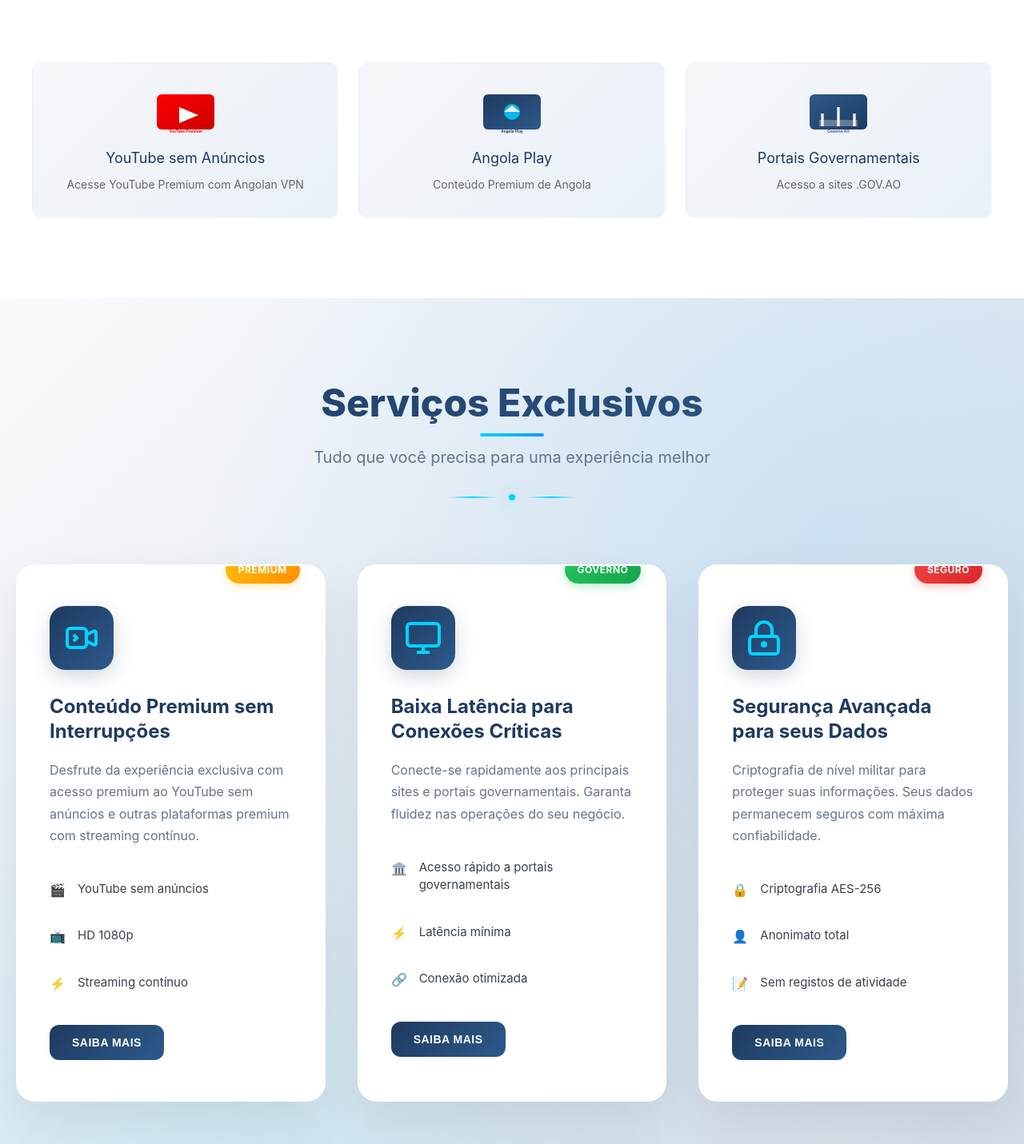
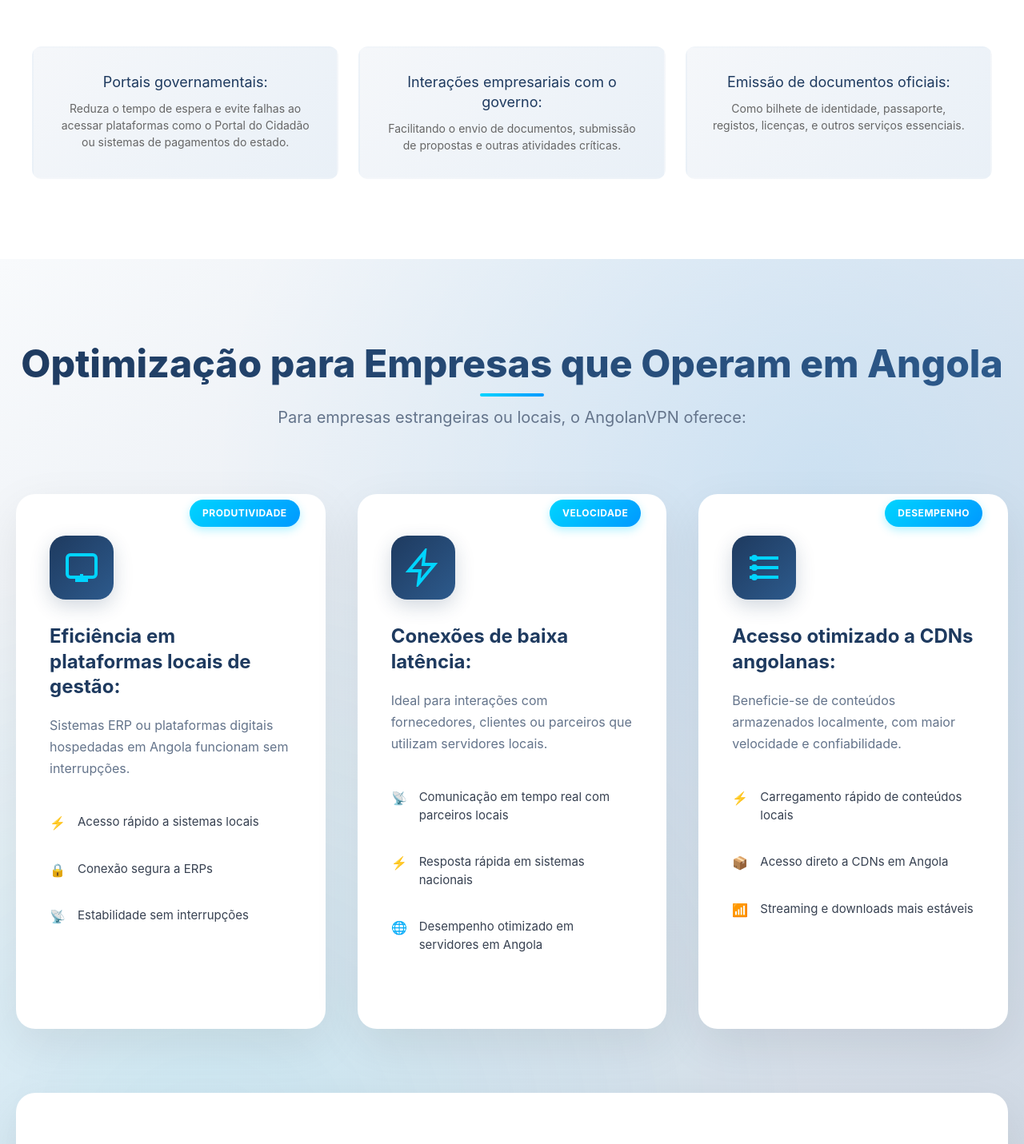
Before and after one commit to GeovanyFilipe/Projeto-do-Estagio-, an Angular app: page / in a window 1280 px wide. Shown: the part 1179-2610 px from the top of the page at 80% size. Built offline with nearby package versions, Linux system fonts and the light colour scheme.

Commit message:
Tiramos um dos rodapés, e colocamos as informações do pdf

```diff
--- a/src/app/inicio/inicio.component.css
+++ b/src/app/inicio/inicio.component.css
@@ -257,6 +257,7 @@
 .cta-content h2 {
   font-size: 42px;
   margin: 0 0 15px 0;
+  color: #fff;
 }
 
 .cta-content p {
--- a/src/app/inicio/inicio.component.html
+++ b/src/app/inicio/inicio.component.html
@@ -22,8 +22,8 @@
   </div>
 
   <div class="hero-content">
-    <h1 class="hero-title">Sua Privacidade, Nossa Missão</h1>
-    <p class="hero-subtitle">VPN Segura, Rápida e Confiável Desenvolvida para Angola</p>
+    <h1 class="hero-title">Conectando o Mundo à Internet Angolana</h1>
+    <p class="hero-subtitle">O AngolanVPN é uma solução inovadora de VPN que melhora a conectividade à internet angolana, oferecendo acesso seguro e eficiente a sistemas, oportunidades de negócio e uma melhor experiência digital para empresas e indivíduos.</p>
     <div class="hero-buttons">
       <button class="btn-primary">Experimente Grátis</button>
       <button class="btn-secondary">Saiba Mais</button>
@@ -38,19 +38,28 @@
 <section class="featured-section">
   <div class="featured-wrapper">
     <div class="featured-card">
-      <img src="/imagens/youtube.svg" alt="YouTube Premium">
-      <h3>YouTube sem Anúncios</h3>
-      <p>Acesse YouTube Premium com Angolan VPN</p>
+      <h3>Portais governamentais:</h3>
+      <p>Reduza o tempo de espera e evite falhas ao
+        acessar plataformas
+        como o Portal do
+        Cidadão ou sistemas de
+        pagamentos do estado.</p>
     </div>
     <div class="featured-card">
-      <img src="/imagens/angola-play.svg" alt="Angola Play">
-      <h3>Angola Play</h3>
-      <p>Conteúdo Premium de Angola</p>
+      <h3>Interações empresariais com o governo:</h3>
+      <p>Facilitando o envio de
+        documentos, submissão de
+        propostas e outras atividades
+        críticas.</p>
     </div>
     <div class="featured-card">
-      <img src="/imagens/governo.svg" alt="Governo">
-      <h3>Portais Governamentais</h3>
-      <p>Acesso a sites .GOV.AO</p>
+      <h3>Emissão de documentos oficiais:</h3>
+      <p>Como bilhete de
+          identidade,
+          passaporte, registos,
+          licenças, e outros
+          serviços essenciais.
+          </p>
     </div>
   </div>
 </section>
@@ -112,9 +121,6 @@
   </div>
 </section>
 
-<app-rodape></app-rodape>
-
-
 <div class="uk-container uk-margin-medium-bottom  uk-text-center uk-margin">
     <h1>Descarregue AngolanVPN. <br> É gratuito por 7 dias!</h1>
     <div class="uk-grid-column-medium uk-margin uk-grid-row-large uk-padding uk-child-width-1-3@m uk-grid">
--- a/src/app/layout/slider/slider.component.html
+++ b/src/app/layout/slider/slider.component.html
@@ -3,9 +3,8 @@
     <div class="uk-grid-column-medium uk-margin uk-grid-row-large uk-padding uk-child-width-1-2@m uk-grid">
         <!-- First Image and Modal -->
         <div class="uk-text-left">
-            <h1 style="color:#000">Conecte-se a novas oportunidades, <br> conecte-se à <b>AngolanVPN</b></h1>
-            <p>Experimente a potência da nossa VPN, construída sobre a sólida infraestrutura da Angola Cables, proprietária do SACS. A <b>#1 operadora mais interconectada da África</b> e <b>#23 no mundo</b> no ranking da CAIDA. Segurança, velocidade e confiança em cada conexão.</p>
-            <a href="#"><button class="uk-button uk-button-secondary uk-border-pill">Ver Mapa da Rede</button></a>
+            <h1 style="color:#000">Acesso Rápido a Sistemas Públicos e Serviços do Estado</h1>
+            <p>O AngolanVPN conecta você diretamente a servidoreslocalizados em Angola, tornando o acesso a sistemaspúblicos mais rápido e eficiente. Ideal para: </p>
         </div>
 
 
--- a/src/app/layout/specs/specs.component.css
+++ b/src/app/layout/specs/specs.component.css
@@ -98,7 +98,7 @@
 /* ======================== CARD BADGES ======================== */
 .card-badge {
   position: absolute;
-  top: -12px;
+  top: 5px;
   right: 30px;
   background: linear-gradient(135deg, #00d4ff 0%, #0099ff 100%);
   color: white;
@@ -297,47 +297,7 @@
   transform: scale(1.2);
 }
 
-/* ======================== CTA BUTTON ======================== */
-.card-cta {
-  margin-top: auto;
-}
 
-.cta-button {
-  background: linear-gradient(135deg, #1e3a5f 0%, #2d5a8c 100%);
-  color: white;
-  border: none;
-  padding: 14px 28px;
-  border-radius: 12px;
-  font-size: 14px;
-  font-weight: 600;
-  cursor: pointer;
-  transition: all 0.3s cubic-bezier(0.4, 0, 0.2, 1);
-  position: relative;
-  overflow: hidden;
-  text-transform: uppercase;
-  letter-spacing: 0.5px;
-}
-
-.cta-button::before {
-  content: '';
-  position: absolute;
-  top: 0;
-  left: -100%;
-  width: 100%;
-  height: 100%;
-  background: linear-gradient(90deg, transparent, rgba(255, 255, 255, 0.2), transparent);
-  transition: left 0.5s ease;
-}
-
-.cta-button:hover::before {
-  left: 100%;
-}
-
-.cta-button:hover {
-  background: linear-gradient(135deg, #2d5a8c 0%, #1e3a5f 100%);
-  transform: translateY(-2px);
-  box-shadow: 0 8px 25px rgba(30, 58, 95, 0.3);
-}
 
 /* ======================== STATS SECTION ======================== */
 .stats-section {
--- a/src/app/layout/specs/specs.component.html
+++ b/src/app/layout/specs/specs.component.html
@@ -1,85 +1,83 @@
 <section class="specs-container">
   <div class="specs-wrapper">
     <div class="specs-header">
-      <h2>Serviços Exclusivos</h2>
-      <p>Tudo que você precisa para uma experiência melhor</p>
-      <div class="header-decoration">
-        <div class="decoration-line"></div>
-        <div class="decoration-dot"></div>
-        <div class="decoration-line"></div>
-      </div>
+      <h2>Optimização para Empresas que Operam em Angola</h2>
+      <p>Para empresas estrangeiras ou locais, o AngolanVPN oferece:</p>
     </div>
 
     <div class="specs-grid">
       <!-- Card 1 -->
-      <div class="spec-card premium-card">
-        <div class="card-badge">Premium</div>
+        <div class="spec-card efficiency-card">
+          <div class="card-badge">Produtividade</div>
           <div class="card-icon">
             <svg width="48" height="48" viewBox="0 0 24 24" fill="none" stroke="currentColor" stroke-width="2">
-            <path d="M15 10l4.553-2.276A1 1 0 0121 8.618v6.764a1 1 0 01-1.447.894L15 14M5 18h8a2 2 0 002-2V8a2 2 0 00-2-2H5a2 2 0 00-2 2v8a2 2 0 002 2z"/>
-            <path d="M7 10l2 2-2 2"/>
+              <rect x="3" y="4" width="18" height="14" rx="2"/>
+              <path d="M8 20h8"/>
+              <path d="M12 16v4"/>
             </svg>
           </div>
-        <h3>Conteúdo Premium sem Interrupções</h3>
-        <p>Desfrute da experiência exclusiva com acesso premium ao YouTube sem anúncios e outras plataformas premium com streaming contínuo.</p>
+        <h3>Eficiência em
+            plataformas locais de
+            gestão:</h3>
+        <p>Sistemas ERP ou
+            plataformas digitais
+            hospedadas em Angola
+            funcionam sem
+            interrupções.</p>
           <ul class="features-list">
-          <li><span class="feature-icon">🎬</span>YouTube sem anúncios</li>
-          <li><span class="feature-icon">📺</span>HD 1080p</li>
-          <li><span class="feature-icon">⚡</span>Streaming contínuo</li>
+            <li><span class="feature-icon">⚡</span>Acesso rápido a sistemas locais</li>
+            <li><span class="feature-icon">🔒</span>Conexão segura a ERPs</li>
+            <li><span class="feature-icon">📡</span>Estabilidade sem interrupções</li>
           </ul>
-        <div class="card-cta">
-          <button class="cta-button">Saiba Mais</button>
-        </div>
       </div>
 
       <!-- Card 2 -->
-      <div class="spec-card government-card">
-        <div class="card-badge">Governo</div>
+      <div class="spec-card latency-card">
+        <div class="card-badge">Velocidade</div>
         <div class="card-icon">
           <svg width="48" height="48" viewBox="0 0 24 24" fill="none" stroke="currentColor" stroke-width="2">
-            <rect x="2" y="3" width="20" height="14" rx="2" ry="2"/>
-            <line x1="8" y1="21" x2="16" y2="21"/>
-            <line x1="12" y1="17" x2="12" y2="21"/>
-            <path d="M7 7h.01"/>
-            <path d="M12 7h.01"/>
-            <path d="M17 7h.01"/>
-            <path d="M7 11h.01"/>
-            <path d="M12 11h.01"/>
-            <path d="M17 11h.01"/>
+            <path d="M13 2L3 14h7l-1 8 10-12h-7l1-8z"/>
           </svg>
         </div>
-        <h3>Baixa Latência para Conexões Críticas</h3>
-        <p>Conecte-se rapidamente aos principais sites e portais governamentais. Garanta fluidez nas operações do seu negócio.</p>
+        <h3>Conexões de baixa latência:</h3>
+        <p>Ideal para interações
+            com fornecedores,
+            clientes ou parceiros
+            que utilizam
+            servidores locais.</p>
        <ul class="features-list">
-          <li><span class="feature-icon">🏛️</span>Acesso rápido a portais governamentais</li>
-          <li><span class="feature-icon">⚡</span>Latência mínima</li>
-          <li><span class="feature-icon">🔗</span>Conexão otimizada</li>
+          <li><span class="feature-icon">📡</span>Comunicação em tempo real com parceiros locais</li>
+          <li><span class="feature-icon">⚡</span>Resposta rápida em sistemas nacionais</li>
+          <li><span class="feature-icon">🌐</span>Desempenho otimizado em servidores em Angola</li>
         </ul>
-        <div class="card-cta">
-          <button class="cta-button">Saiba Mais</button>
-        </div>
       </div>
 
       <!-- Card 3 -->
-      <div class="spec-card security-card">
-        <div class="card-badge">Seguro</div>
+        <div class="spec-card cdn-card">
+        <div class="card-badge">Desempenho</div>
         <div class="card-icon">
           <svg width="48" height="48" viewBox="0 0 24 24" fill="none" stroke="currentColor" stroke-width="2">
-            <rect x="3" y="11" width="18" height="11" rx="2" ry="2"/>
-            <circle cx="12" cy="16" r="1"/>
-            <path d="M7 11V7a5 5 0 0110 0v4"/>
+            <path d="M3 12h18"/>
+            <path d="M3 6h18"/>
+            <path d="M3 18h18"/>
+            <circle cx="6" cy="6" r="1"/>
+            <circle cx="6" cy="12" r="1"/>
+            <circle cx="6" cy="18" r="1"/>
           </svg>
         </div>
-        <h3>Segurança Avançada para seus Dados</h3>
-        <p>Criptografia de nível militar para proteger suas informações. Seus dados permanecem seguros com máxima confiabilidade.</p>
+        <h3>Acesso otimizado a CDNs angolanas:</h3>
+        <p>Beneficie-se de
+            conteúdos
+            armazenados
+            localmente, com
+            maior velocidade e
+            confiabilidade.
+          </p>
             <ul class="features-list">
-          <li><span class="feature-icon">🔒</span>Criptografia AES-256</li>
-          <li><span class="feature-icon">👤</span>Anonimato total</li>
-          <li><span class="feature-icon">📝</span>Sem registos de atividade</li>
+              <li><span class="feature-icon">⚡</span>Carregamento rápido de conteúdos locais</li>
+              <li><span class="feature-icon">📦</span>Acesso direto a CDNs em Angola</li>
+              <li><span class="feature-icon">📶</span>Streaming e downloads mais estáveis</li>
             </ul>
-        <div class="card-cta">
-          <button class="cta-button">Saiba Mais</button>
-        </div>
       </div>
     </div>
 
```
Lines whose indentation alone changed are shown as unchanged.
